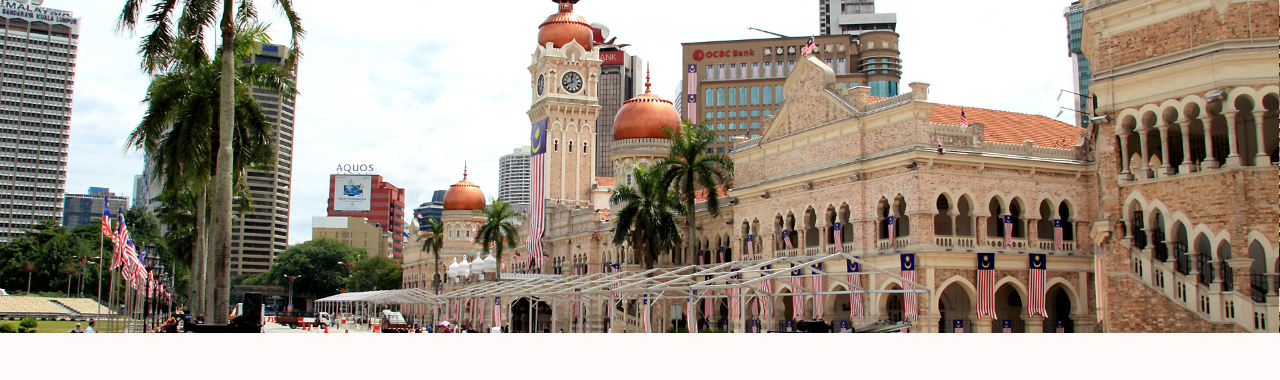
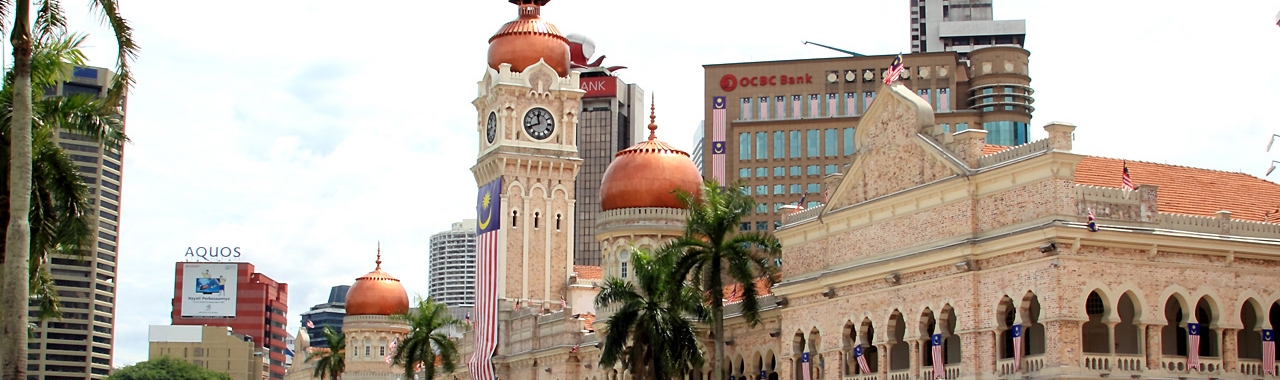
Before and after one commit to naokomaeda/responsive-site, a plain HTML site: page index.html in a window 1280 px wide. Shown: the top 380 px of the page. Drawn offline with nearby package versions, Linux system fonts and the light colour scheme.

Commit message:
css top-image changed

```diff
--- a/css/style.scss
+++ b/css/style.scss
@@ -54,10 +54,12 @@ a {
 /* header
 ------------------------------------------------------------*/
 .top-image {
-  height: 0;
-  padding-top: 26.04%;/* 表示画像の高さ ÷ 表示画像の幅 × 100 */
+  height:500px; /* 課題で指定された高さ */
+  width:100%; /* ブラウザ幅に対して */
+  background-size:cover;
   background-image:url("../images/top.jpg");
-  background-size:contain;
+  background-repeat:no-repeat;
+  background-position:center center;
 }
 
 /* Contents
--- a/index.html
+++ b/index.html
@@ -36,8 +36,8 @@
     <footer>
       <div class="text-center">
         <h3>マレーシアに興味を持たれた方は、ぜひ一度訪れてみてください。</h3>
-        <a href="http://www.purposejapan.com/contents/maLayoutlaysia/index.html?gclid=CKGDuIu__84CFQuZvAodfvkOCA" target="_lolank"><span class="button-tour">ツアーを検索</span></a>
+        <a href="http://www.purposejapan.com/contents/maLayoutlaysia/index.html?gclid=CKGDuIu__84CFQuZvAodfvkOCA" target="_blank"><span class="button-tour">ツアーを検索</span></a>
       </div>
     </footer>
  </body>
-<html>
+</html>
```
Also changed, not shown: css/style.css, 1 other file.
